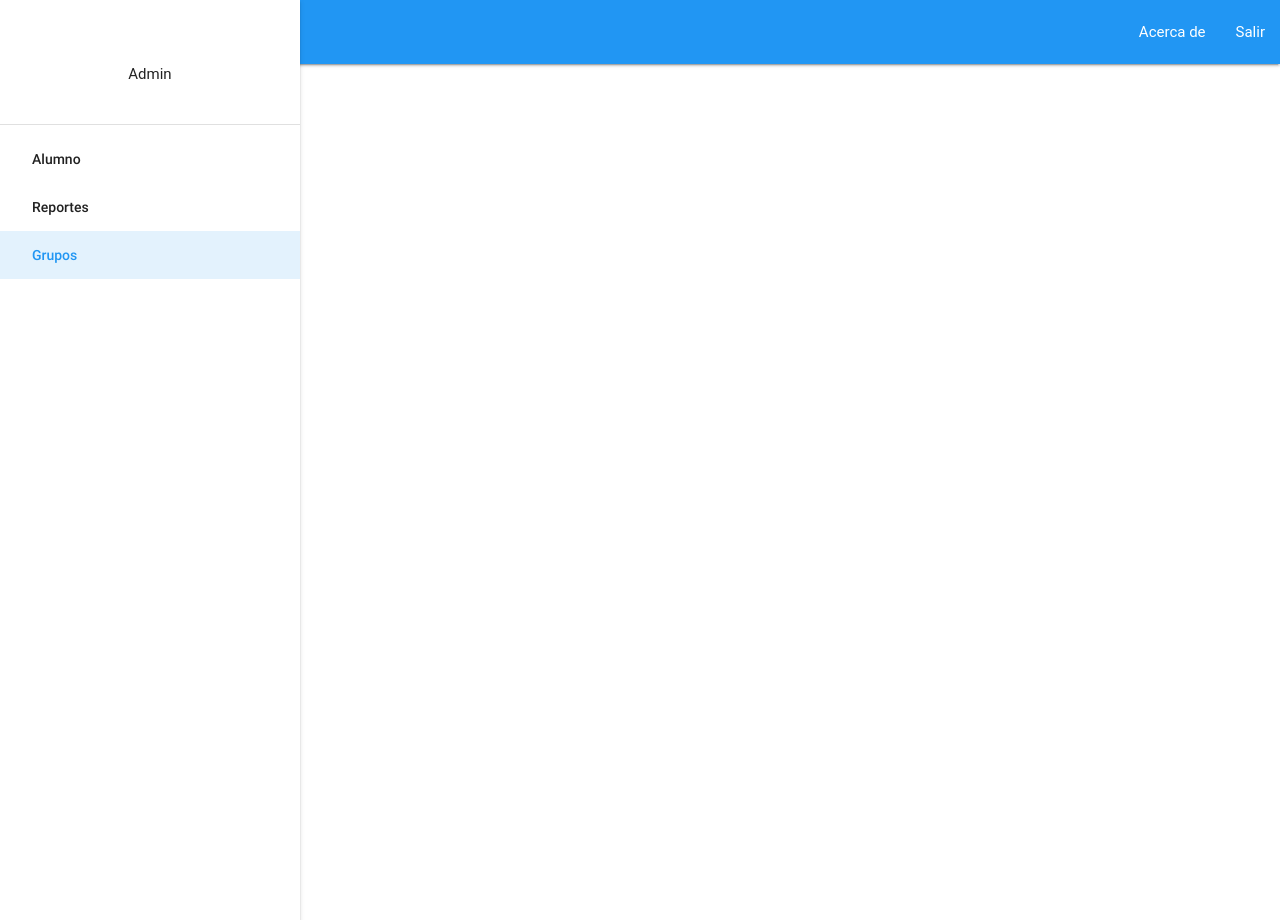
After one commit to edoomm/proyecto-web, a PHP site: page /admin/grupos/ in a window 1280 px wide. The commit adds this page. Run offline with PHP 8.4, Linux system fonts and the light colour scheme; a user stored in the database is signed in; some libraries are stand-ins or nearby versions; some web fonts are replaced.

Commit message:
pagina de grupos añadida (falta editar reportes/)

```diff
--- a/admin/alumnos/index.php
+++ b/admin/alumnos/index.php
@@ -67,6 +67,7 @@ if (!isset($_SESSION["id"])) {
                             <li><a class="waves-effect blue-text" href="../alumnos/">Alumno</a></li>
                         </div>
                         <li><a class="waves-effect" href="../reportes/">Reportes</a></li>
+                        <li><a class="waves-effect" href="../grupos/">Grupos</a></li>
                     </div>
                 </ul>
 
--- /dev/null
+++ b/admin/grupos/index.php
@@ -0,0 +1,86 @@
+<?php
+
+session_start();
+if (!isset($_SESSION["id"])) {
+    header("location:../");
+    exit;
+}
+
+?>
+
+<!DOCTYPE html>
+<html>
+
+<head>
+    <meta charset="utf-8">
+    <meta http-equiv="X-UA-Compatible" content="IE=edge,chrome=1">
+    <title>Admin - Grupos</title>
+    <meta name='viewport'
+        content='width=device-width,initial-scale=1,minimum-scale=1,maximum-scale=1,user-scalable=no' />
+    <meta name="description" content="">
+    <meta name="keywords" content="">
+    <!-- Font awesome -->
+    <link rel="stylesheet" href="https://cdnjs.cloudflare.com/ajax/libs/font-awesome/5.15.1/css/all.min.css" integrity="sha512-+4zCK9k+qNFUR5X+cKL9EIR+ZOhtIloNl9GIKS57V1MyNsYpYcUrUeQc9vNfzsWfV28IaLL3i96P9sdNyeRssA==" crossorigin="anonymous" />
+
+    <!-- Materialize icons -->
+    <link href="https://fonts.googleapis.com/icon?family=Material+Icons" rel="stylesheet">
+    <link rel="stylesheet" href="https://cdnjs.cloudflare.com/ajax/libs/materialize/0.97.3/css/materialize.min.css">
+
+    <!-- local styles -->
+    <link rel="stylesheet" href="../../css/admin.css">
+</head>
+
+<body>
+    <header>
+        <!-- Top navbar -->
+        <nav>
+            <div class="nav-wrapper blue">
+                <div class="menu-button">
+                    <a href="#" data-activates="slide-out" class="button-collapse"><i
+                            class="material-icons">menu</i></a>
+                </div>
+                <ul id="nav-mobile" class="right">
+                    <li><a href="#">Acerca de</a></li>
+                    <li><a href="../logout.php?nombreSesion=id">Salir</a></li>
+                </ul>
+            </div>
+        </nav>
+    </header>
+
+    <main>
+        <!-- Side navbar -->
+        <div class="row">
+            <div class="container">
+
+                <ul id="slide-out" class="side-nav fixed">
+                    <li>
+                        <div class="user-view">
+                            <div class="sidenav-header center">Admin</div>
+                        </div>
+                    </li>
+                    <li><div class="divider"></div></li>
+
+                    <div class="sidenav-buttons">
+                        <li><a class="waves-effect" href="../alumnos/">Alumno</a></li>
+                        <li><a class="waves-effect" href="../reportes/">Reportes</a></li>
+                        <div class="blue lighten-5">
+                            <li><a class="waves-effect blue-text" href="./">Grupos</a></li>
+                        </div>
+                    </div>
+                </ul>
+            </div>
+        </div>
+
+        <div class="row">
+
+        </div>
+    </main>
+
+</body>
+
+<!--Import jQuery before materialize.js-->
+<script type="text/javascript" src="https://code.jquery.com/jquery-2.1.1.min.js"></script>
+<!-- Compiled and minified JavaScript -->
+<script src="https://cdnjs.cloudflare.com/ajax/libs/materialize/0.97.3/js/materialize.min.js"></script>
+
+</html>
```
